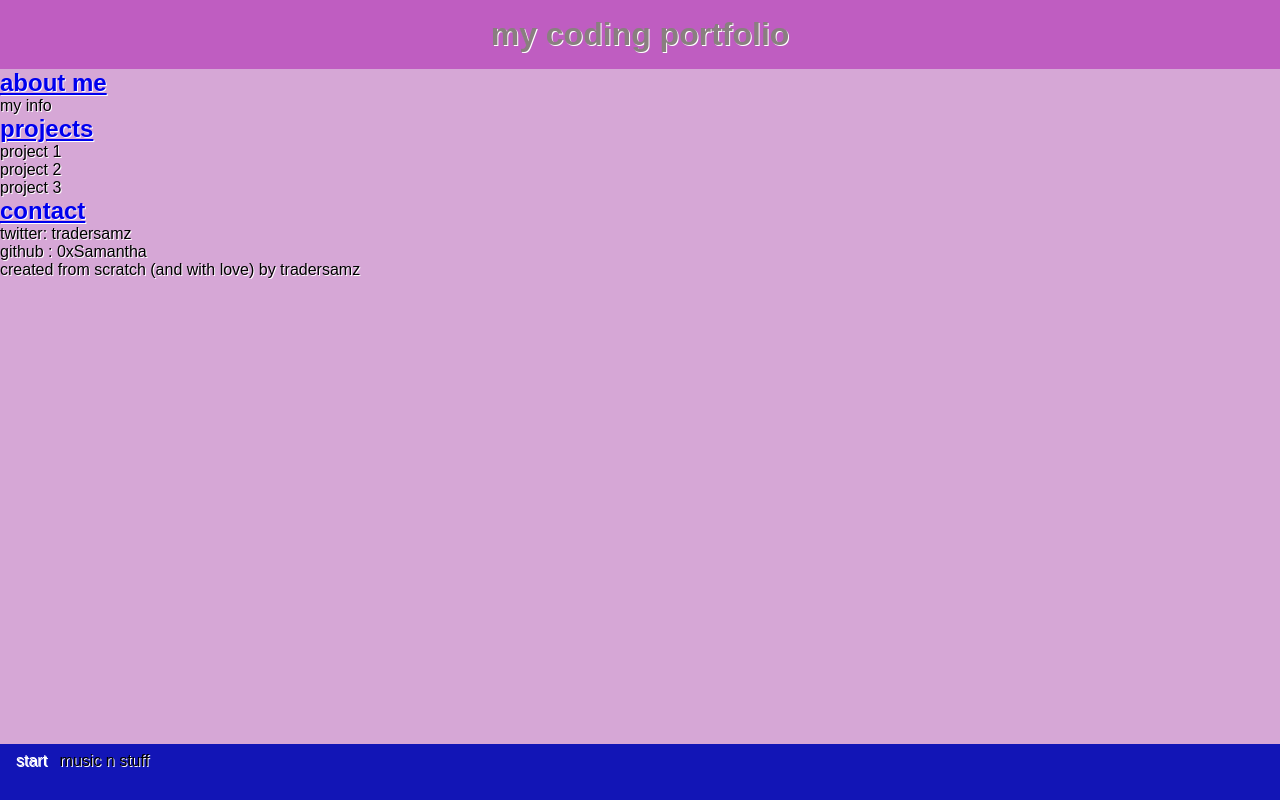
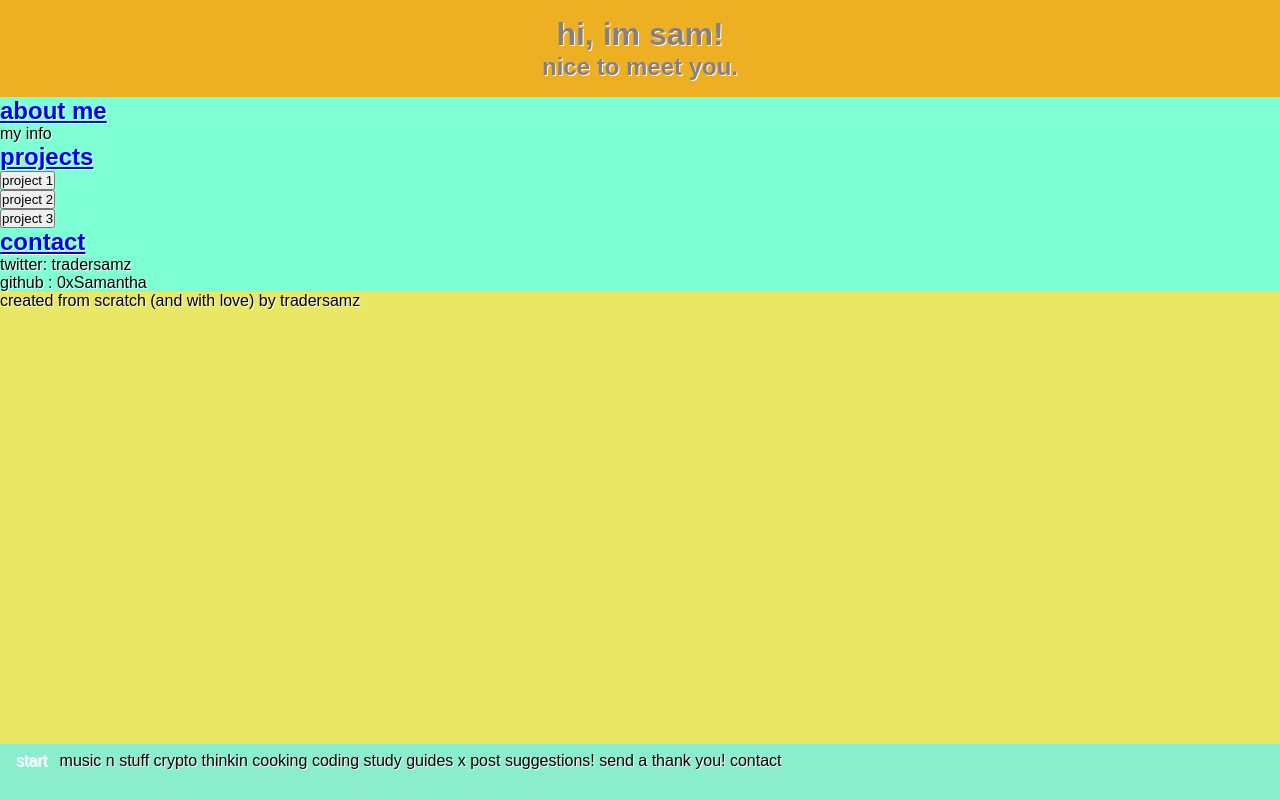
Before and after one commit to 0xSamantha/tradersamzwebsite2024, a plain HTML site: page index.html in a window 1280 px wide. Drawn offline with Linux system fonts and the light colour scheme.

Commit message:
more changes

```diff
--- a/index.html
+++ b/index.html
@@ -9,15 +9,21 @@
   </head>
   <body>
     <header>
-      <h1>my coding portfolio</h1>
+      <h1>hi, im sam!</h1>
+      <h2>nice to meet you.</h2>
     </header>
     <nav>
       <ul>
         <li><a href="#start">start</a></li>
         <li>music n stuff</li>
+        <li>crypto thinkin</li>
+        <li>cooking</li>
+        <li>coding study guides</li>
+        <li>x post suggestions!</li>
+        <li>send a thank you! </li>
+        <li>contact</li>
         <li></li>
       </ul>
-      <div id="clock"></div>
     </nav>
     <main>
       <section id="about-me" class="home-applications">
@@ -30,9 +36,9 @@
         <h2><a href="#projects">projects</a></h2>
         <div id="project-content">
           <ul>
-            <li>project 1</li>
-            <li>project 2</li>
-            <li>project 3</li>
+            <li><button>project 1</button></li>
+            <li><button>project 2</button></li>
+            <li><button>project 3</button></li>
           </ul>
         </div>
       </section>
--- a/styles.css
+++ b/styles.css
@@ -5,7 +5,7 @@
   }
 
   header {
-    background-color: #bf5dc1;
+    background-color: #edb023;
     color: #897f7f;
     padding: 1rem;
     text-align: center;
@@ -16,18 +16,24 @@
   }
 
   body {
-    background-color: #D6A7D6;
+    background-color: #e9e764;
     font-family: Arial, sans-serif;
     color: #000000;
     text-shadow: 1px 1px #ffffff;
-    background-image: url("windows95-wallpaper.jpg");
     background-repeat: no-repeat;
     background-position: center center;
     background-size: cover;
   }
 
+  .home-applications {
+    background-color: aquamarine;
+    font-family: Arial, Helvetica, sans-serif;
+    color:#000000;
+    text-shadow: 1px 1px #ffffff;
+  }
+
   nav {
-    background-color: #1215b6 !important ;
+    background-color: #75efe5d0 !important ;
     box-shadow: inset;
     padding: 0.5rem;
     position: fixed;
```
